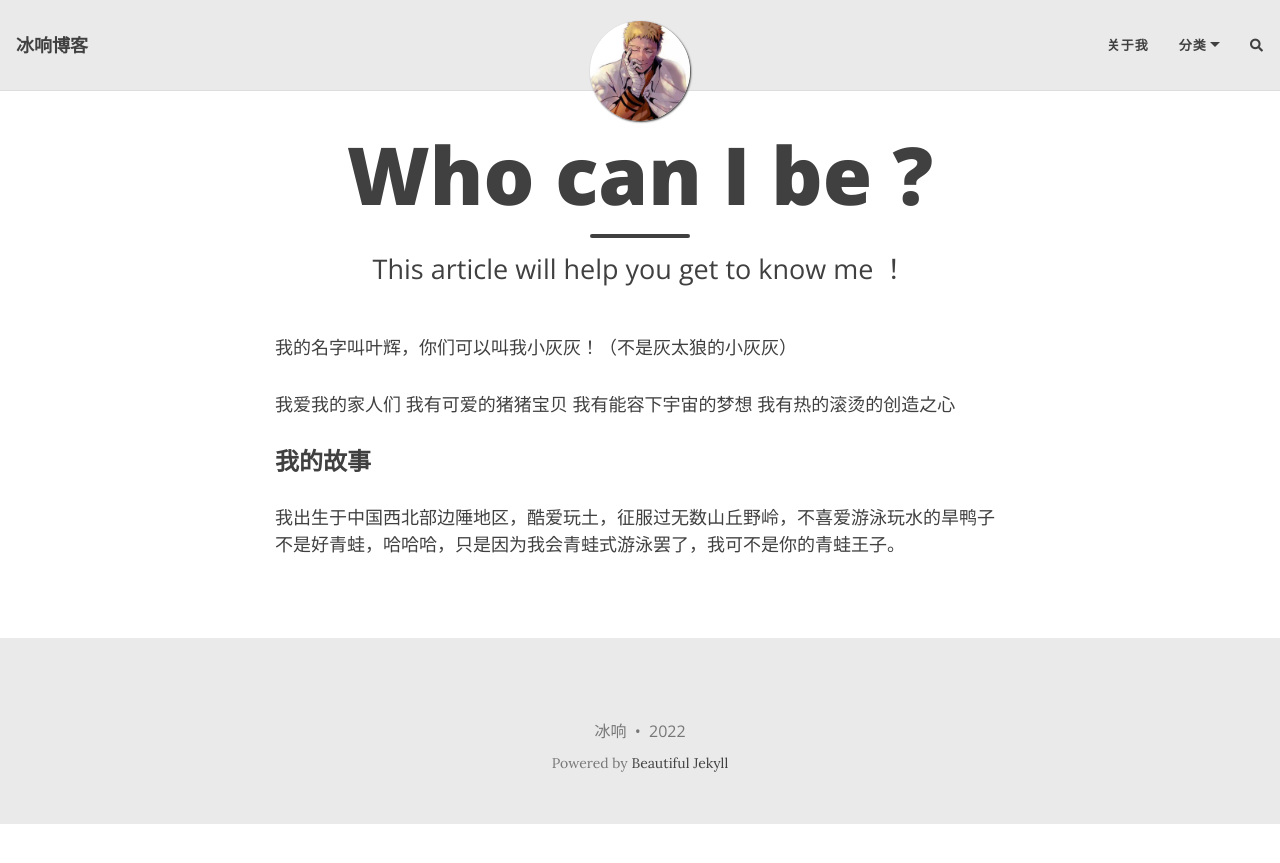
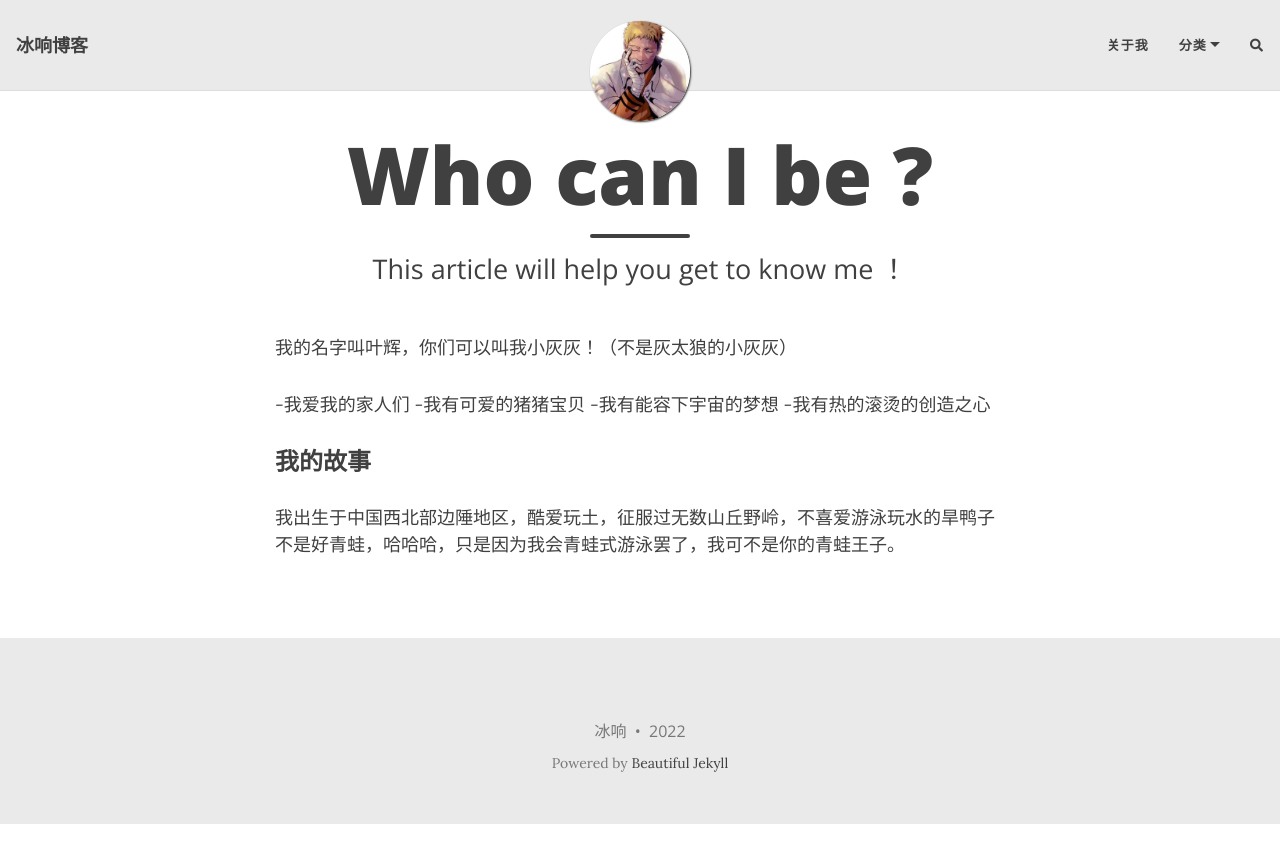
Before and after one commit to violet-ff1/blog, a Jekyll site: the page built from aboutme.md, in a window 1280 px wide. Shown: the top 863 px of the page. Built offline with Jekyll 4.4.1, drawn with Linux system fonts in a browser that asks for light colours; nearby versions of some CDN libraries; comment, search, counter and statistics services are not loaded.

```diff
--- a/aboutme.md
+++ b/aboutme.md
@@ -6,10 +6,10 @@ subtitle: This article will help you get to know me ！
 
 我的名字叫叶辉，你们可以叫我小灰灰！（不是灰太狼的小灰灰）
 
-我爱我的家人们
-我有可爱的猪猪宝贝
-我有能容下宇宙的梦想
-我有热的滚烫的创造之心
+-我爱我的家人们
+-我有可爱的猪猪宝贝
+-我有能容下宇宙的梦想
+-我有热的滚烫的创造之心
 
 ### 我的故事
 我出生于中国西北部边陲地区，酷爱玩土，征服过无数山丘野岭，不喜爱游泳玩水的旱鸭子不是好青蛙，哈哈哈，只是因为我会青蛙式游泳罢了，我可不是你的青蛙王子。
```
